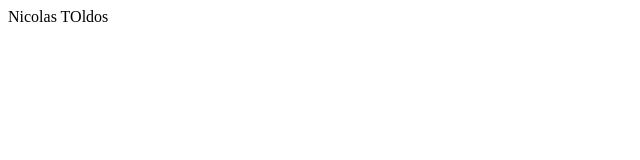
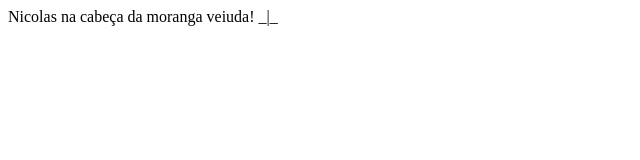
Before and after one commit to NcToldosCoberturas/NcToldosCoberturas.github.io, a plain HTML site: page index.html in a window 1280 px wide. Shown: the whole page, without its empty margins (0-640 px from the left). Drawn offline with Linux system fonts and the light colour scheme.

Commit message:
Update index.html

```diff
--- a/index.html
+++ b/index.html
@@ -1 +1 @@
-<html>Nicolas TOldos</html>
+<html>Nicolas na cabeça da moranga veiuda!  _|_</html>
```
